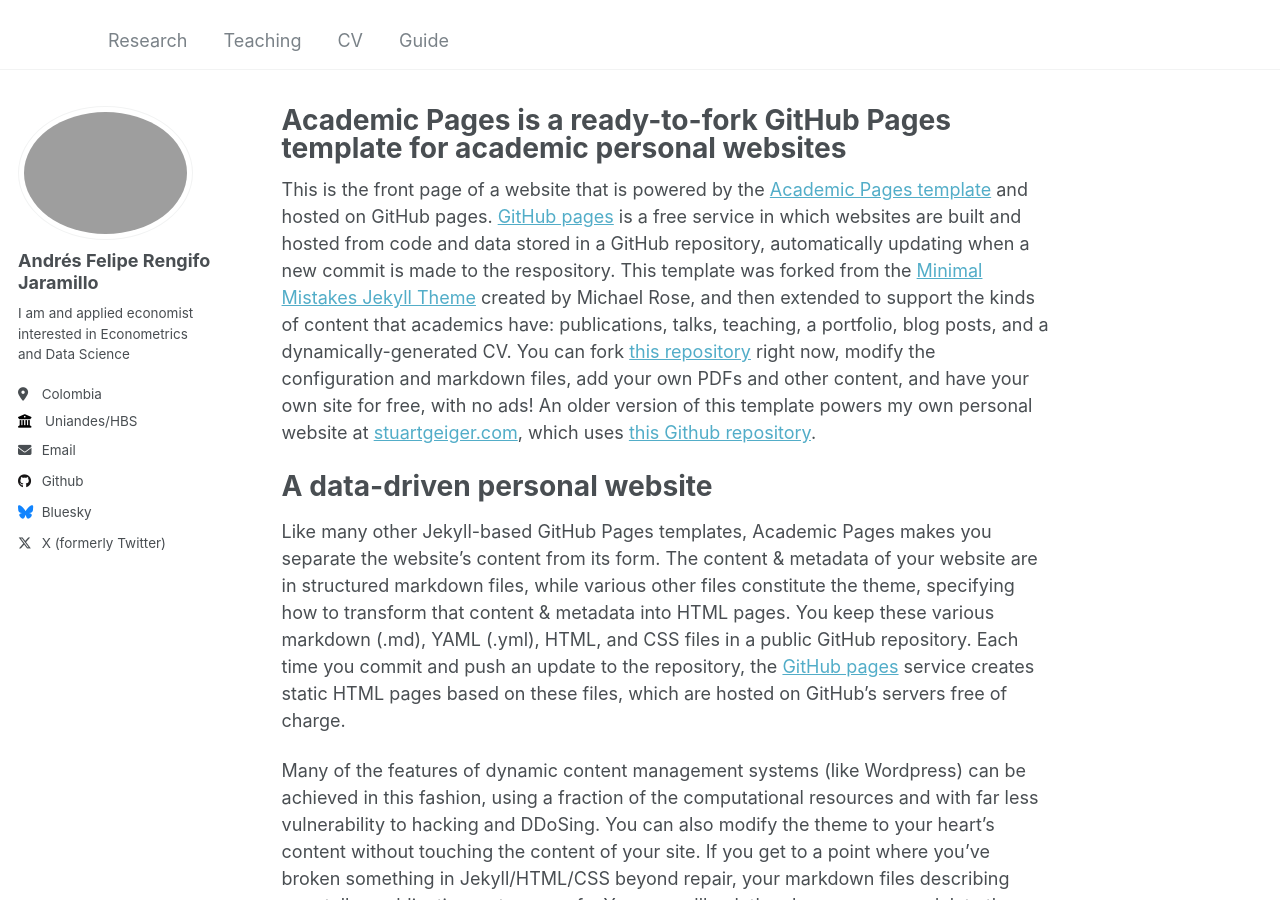
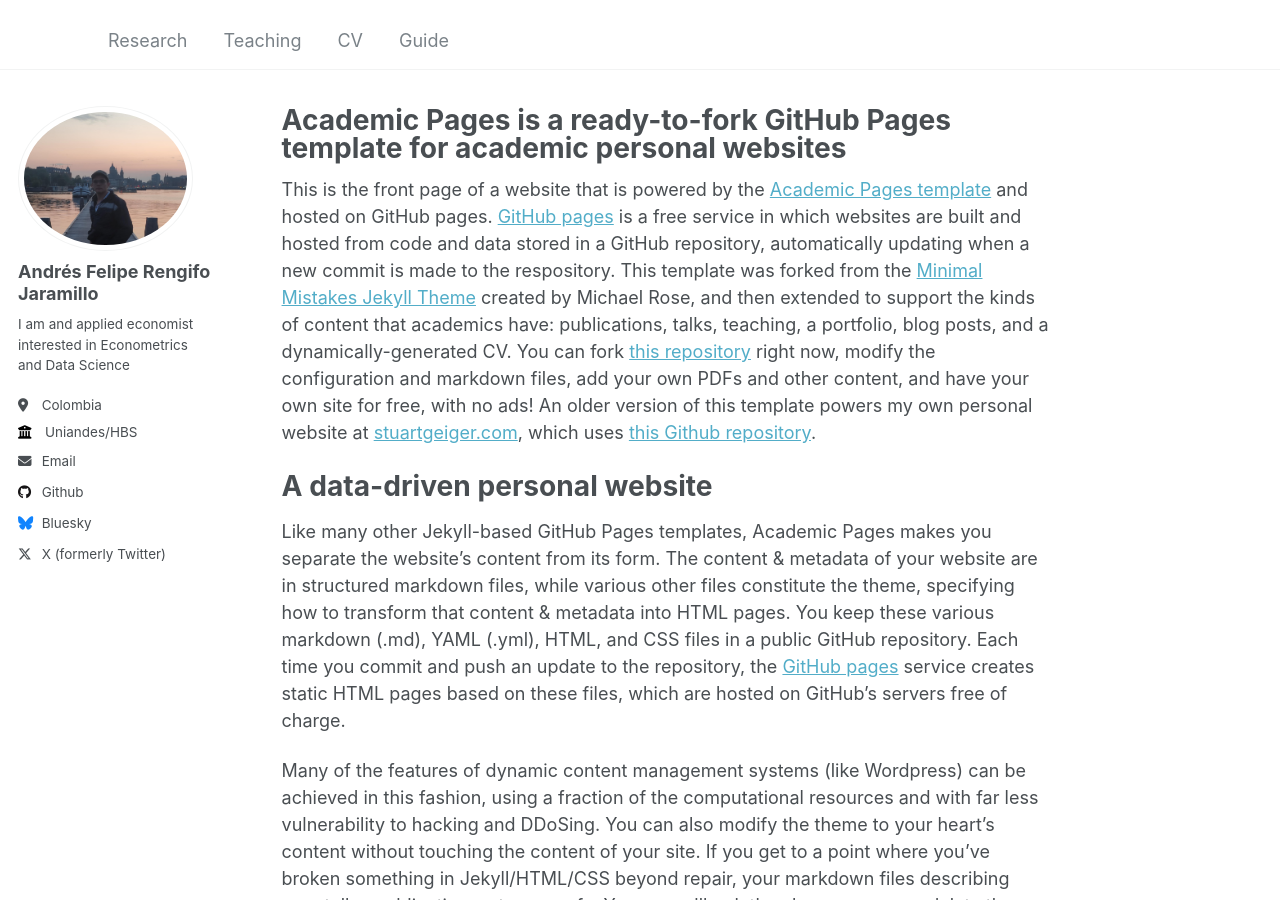
Before and after one commit to RengifoAndres/RengifoAndres.github.io, a Jekyll site: the page built from _pages/about.md, in a window 1280 px wide and 900 px high. Built offline with Jekyll 4.4.1, drawn with Linux system fonts in a browser that asks for light colours.

Commit message:
perfile photo update attempt 2

```diff
--- a/_config.yml
+++ b/_config.yml
@@ -21,7 +21,7 @@ repository               : "rengifoandres/rengifoandres.github.io"
 #               Additional customization can be done by editing /_includes/author-profile.html
 author:
   # Biographic information
-  avatar           : "perfil_reduced.pnj"
+  avatar           : "perfilv2.jpg"
   name             : "Andrés Felipe Rengifo Jaramillo"
   pronouns         : # example: "she/her"
   bio              : "I am and applied economist interested in Econometrics and Data Science"
```
